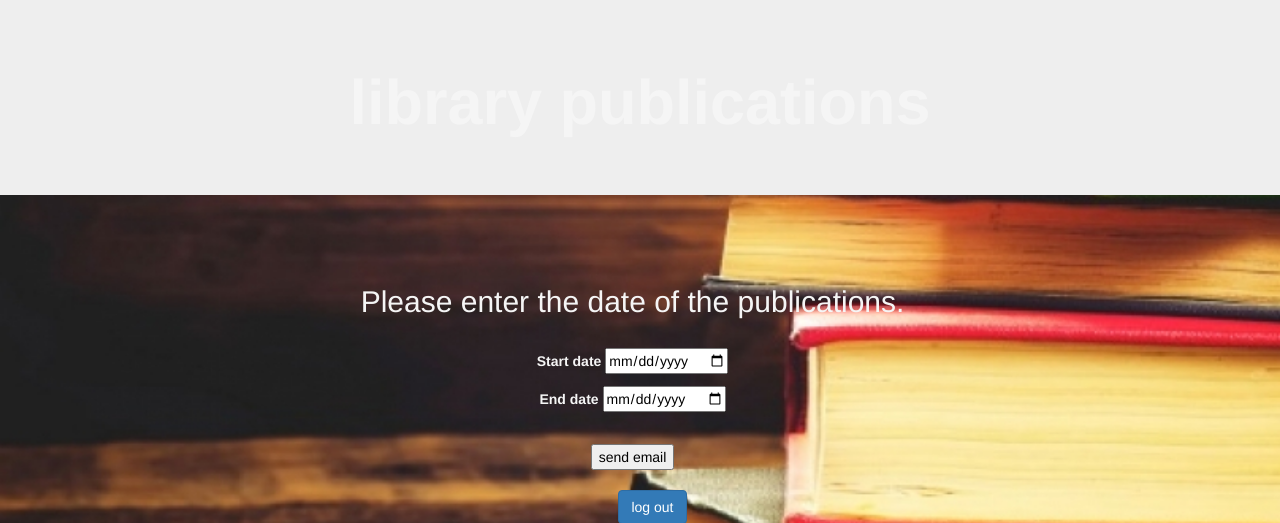
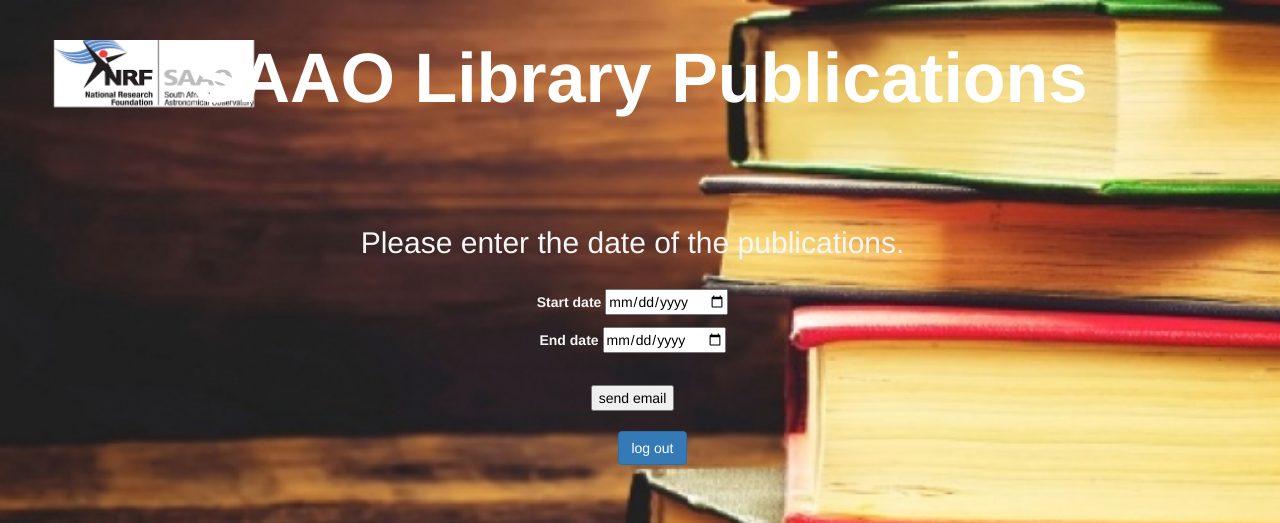
Before and after one commit to saltastro/saao-library-site, a Flask app: page /index in a window 1280 px wide. Shown: the top 523 px of the page. Run offline with Flask 2, Linux system fonts and the light colour scheme; a user stored in the database is signed in; parts of the project's set-up code (start-up, migrations or seed data) failed here and were passed over; some libraries are stand-ins or nearby versions.

Commit message:
library publications

```diff
--- a/app/templates/base.html
+++ b/app/templates/base.html
@@ -2,13 +2,14 @@
 <html>
 <!-- Latest compiled and minified CSS -->
 
-<link rel="stylesheet" href="https://maxcdn.bootstrapcdn.com/bootstrap/3.3.7/css/bootstrap.min.css"
+ <link rel="stylesheet" href="https://maxcdn.bootstrapcdn.com/bootstrap/3.3.7/css/bootstrap.min.css"
  integrity="sha384-BVYiiSIFeK1dGmJRAkycuHAHRg32OmUcww7on3RYdg4Va+PmSTsz/K68vbdEjh4u" crossorigin="anonymous">
 
+<head>
 
-
-
-<head>
+    <div class="page-header">
+        <h1>SAAO Library Publications</h1>
+    </div>
 
    {%if title%}
         <title>{{title}}</title>
--- a/app/templates/index.html
+++ b/app/templates/index.html
@@ -3,12 +3,6 @@
 {%extends 'base.html'%}
 {% block page_content%}
 
-
-
- <div class="jumbotron">
-            <h1>library publications</h1>
-
- </div>
 <div class="container text_align=center">
 
     <form action="" method="POST" name="search">
@@ -54,7 +48,7 @@
             <br>
         </div>
 
-        <input type="submit" value="send email"> <br> <br>
+        <input type="submit" value="send email" background-color="blue"> <br> <br>
 
         <ul type='topnav'>
             <a href="{{url_for('logout')}}" class="btn btn-primary"> log out</a>
```
Also changed, not shown: app/templates/login.html (+9 -5 lines).
